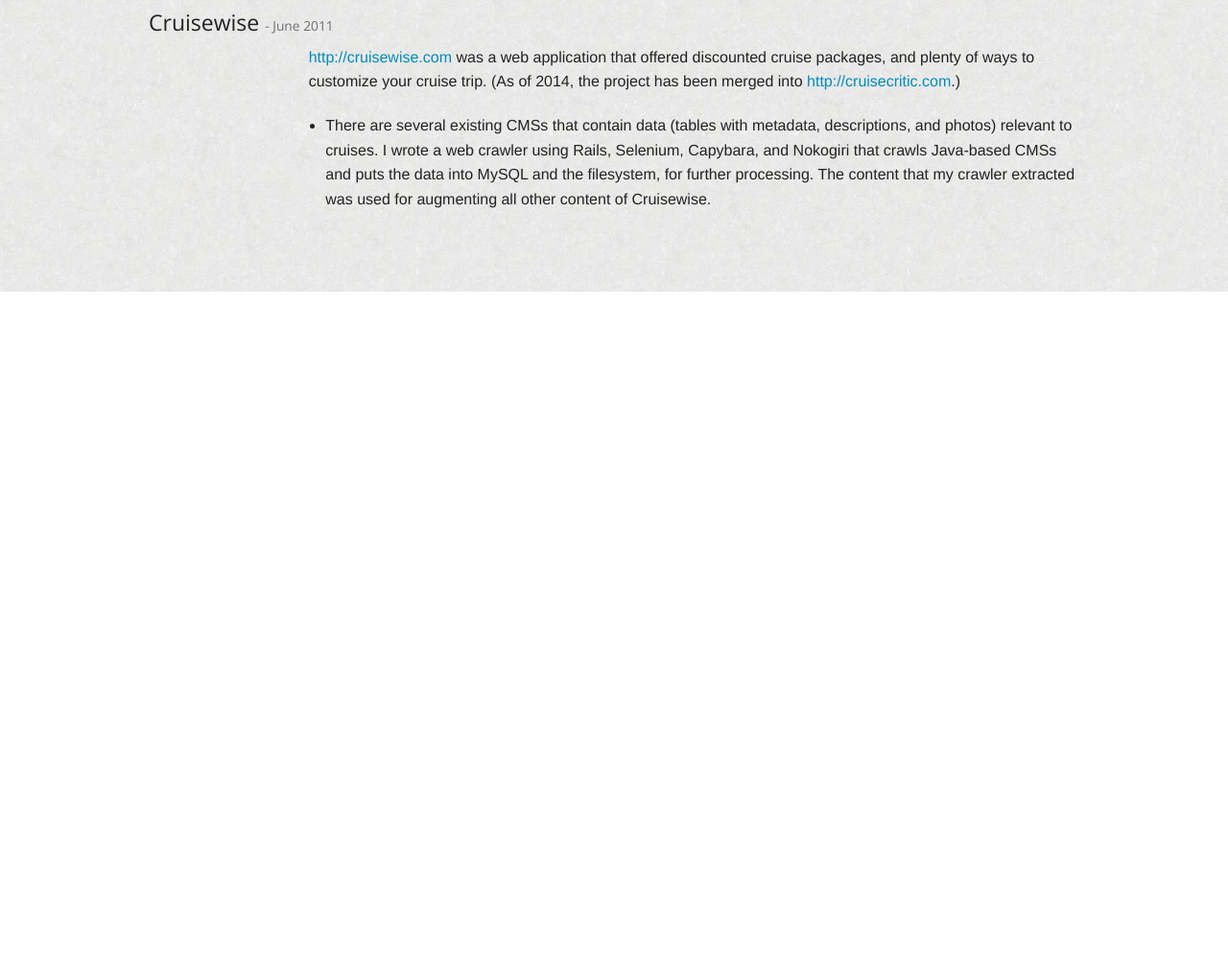
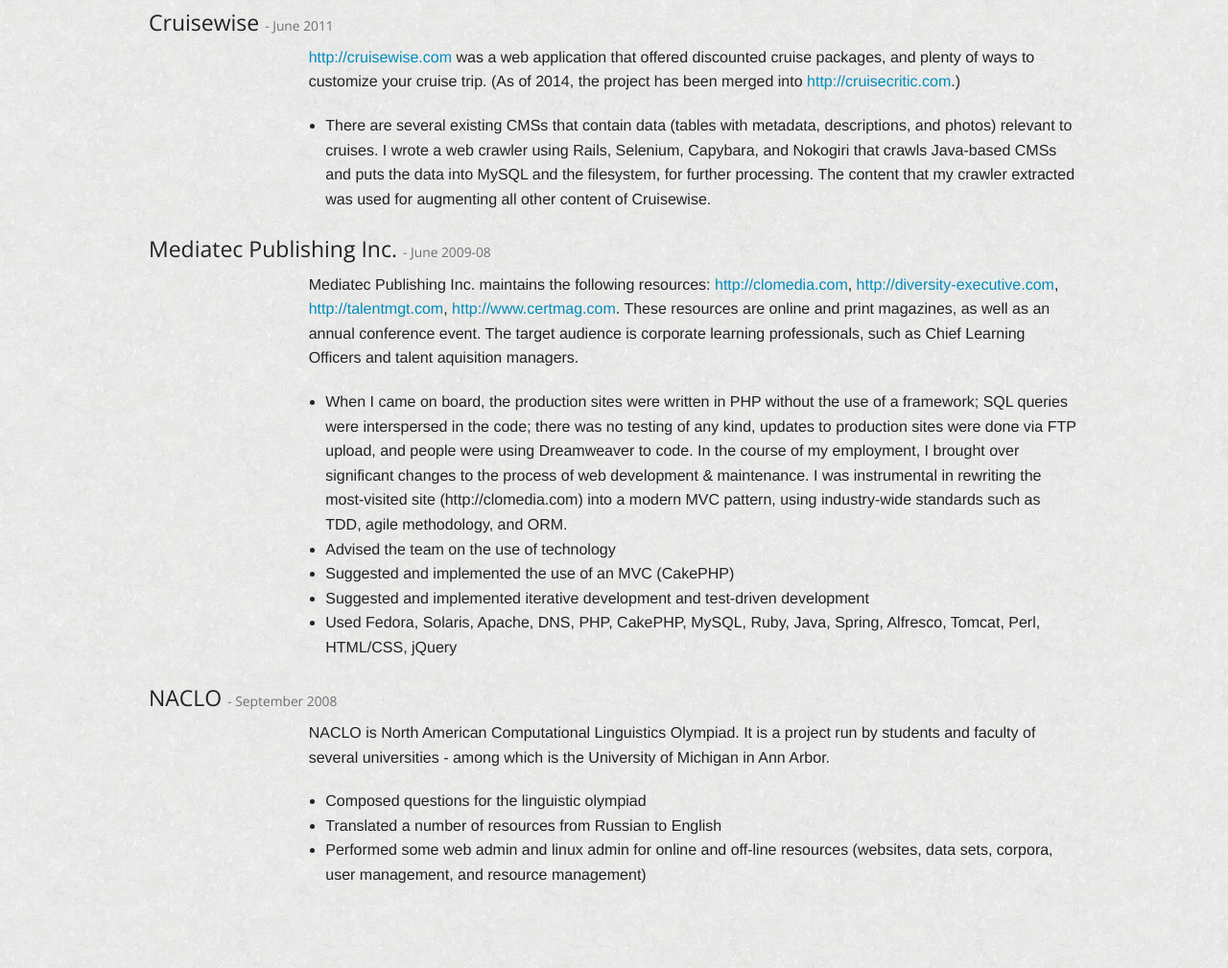
Before and after one commit to piousbox/piousbox.github.io, a plain HTML site: page index.html in a window 1280 px wide. Shown: the part 2695-3704 px from the top of the page at 96% size. Before the commit the page ends 2999 px from the top, so only its background shows below. Drawn offline with nearby package versions, Linux system fonts and the light colour scheme.

Commit message:
adding two more items, in Ann Arbor.

```diff
--- a/index.html
+++ b/index.html
@@ -234,6 +234,48 @@
     </div>
 
     <div class="row">
+      <div class="large-12 small-12 columns">
+        <h4>Mediatec Publishing Inc. <small> - June 2009-08</small></h4>
+      </div>
+    </div>
+    <div class="row">
+      <div class="large-10 large-push-2 small-10 small-push-2 columns">
+        <p>Mediatec Publishing Inc. maintains the following resources: <a href="http://clomedia.com">http://clomedia.com</a>, <a href="http://diversity-executive.com">http://diversity-executive.com</a>, <a href="http://talentmgt.com">http://talentmgt.com</a>, <a href="http://www.certmag.com">http://www.certmag.com</a>. These resources are online and print magazines, as well as an annual conference event. The target audience is corporate learning professionals, such as Chief Learning Officers and talent aquisition managers.</p>
+        <ul>
+          <li>
+            When I came on board, the production sites were written in PHP without the use of a
+            framework; SQL queries were interspersed in the code; there was no testing of any kind,
+            updates to production sites were done via FTP upload, and people were using
+            Dreamweaver to code. In the course of my employment, I brought over significant
+            changes to the process of web development & maintenance. I was instrumental in
+            rewriting the most-visited site (http://clomedia.com) into a modern MVC pattern, using
+            industry-wide standards such as TDD, agile methodology, and ORM.
+          </li>
+          <li>Advised the team on the use of technology</li>
+          <li>Suggested and implemented the use of an MVC (CakePHP)</li>
+          <li>Suggested and implemented iterative development and test-driven development</li>
+          <li>Used Fedora, Solaris, Apache, DNS, PHP, CakePHP, MySQL, Ruby, Java, Spring, Alfresco, Tomcat, Perl, HTML/CSS, jQuery</li>
+        </ul>
+      </div>
+    </div>
+
+    <div class="row">
+      <div class="large-12 small-12 columns">
+        <h4>NACLO <small> - September 2008</small></h4>
+      </div>
+    </div>
+    <div class="row">
+      <div class="large-10 large-push-2 small-10 small-push-2 columns">
+        <p>NACLO is North American Computational Linguistics Olympiad. It is a project run by students and faculty of several universities - among which is the University of Michigan in Ann Arbor.</p>
+        <ul>
+          <li>Composed questions for the linguistic olympiad</li>
+          <li>Translated a number of resources from Russian to English</li>
+          <li>Performed some web admin and linux admin for online and off-line resources (websites, data sets, corpora, user management, and resource management)</li>
+        </ul>
+      </div>
+    </div>
+
+    <div class="row">
       <div class="large-12 columns text-center">
         <img src="img/separator.png" alt="" />
       </div>
```
